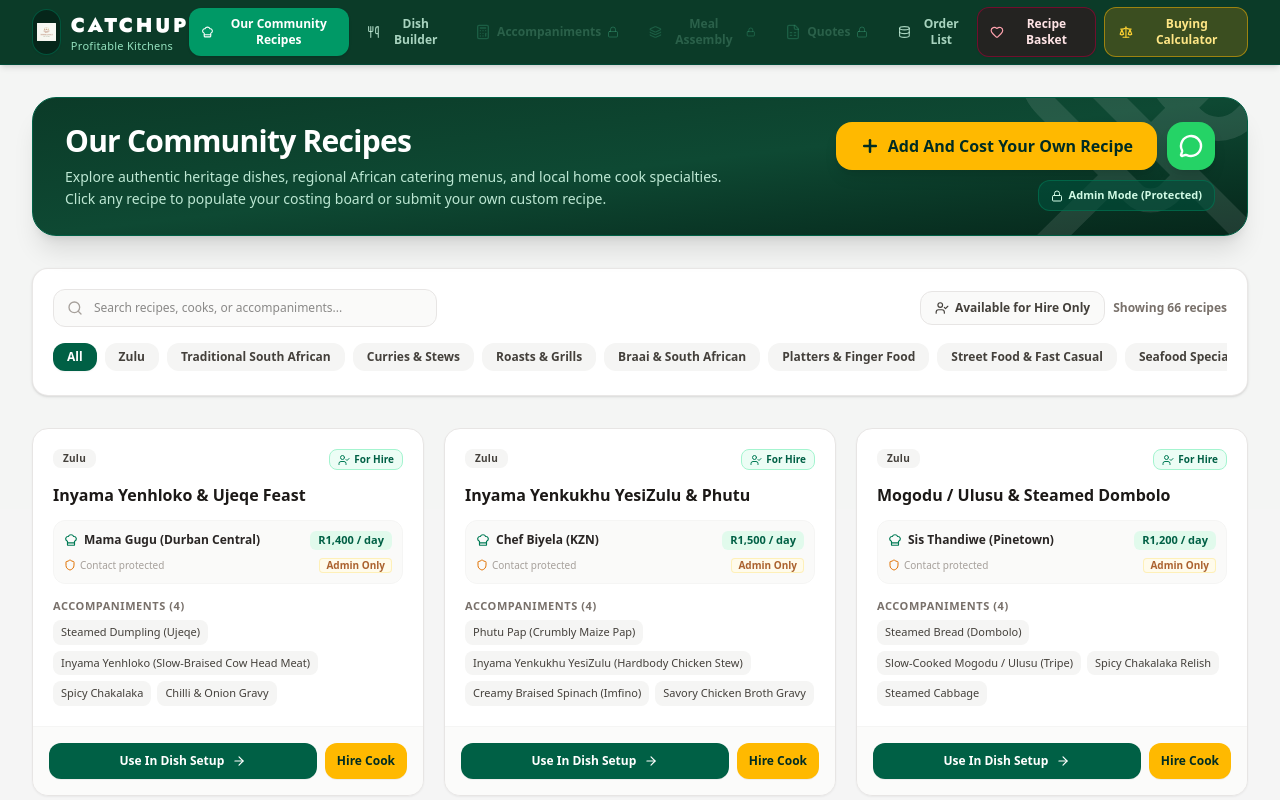
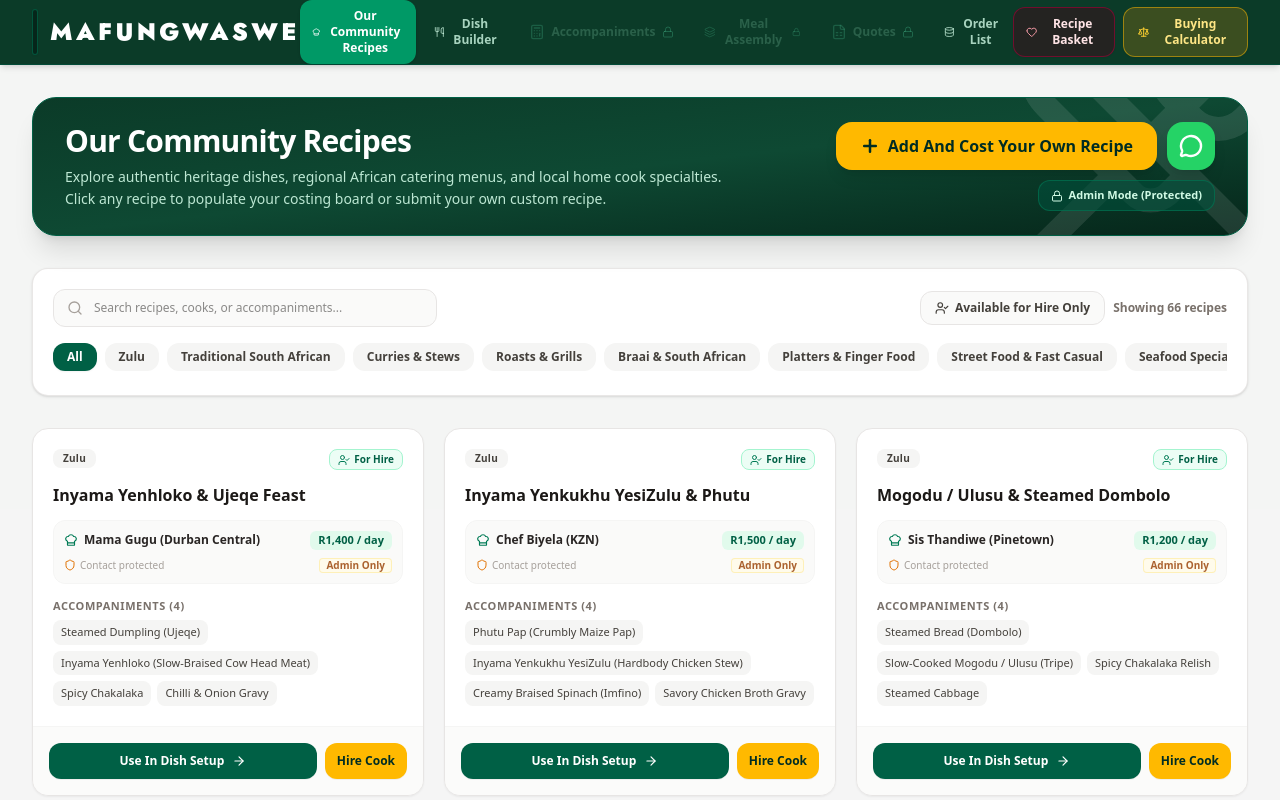
Before and after one commit to Mdengedwa/Mafungwase, a React (Vite) app: page / in a window 1280 px wide. Shown: the top 800 px of the page. Built offline with nearby package versions, Linux system fonts and the light colour scheme.

Commit message:
refactor: rename application to MAFUNGWASWE
Update project branding, logo, and metadata to reflect the new application name.

```diff
--- a/index.html
+++ b/index.html
@@ -3,7 +3,7 @@
   <head>
     <meta charset="UTF-8" />
     <meta name="viewport" content="width=device-width, initial-scale=1.0" />
-    <title>CATCHUP</title>
+    <title>MAFUNGWASWE</title>
     <link rel="preconnect" href="https://fonts.googleapis.com">
     <link rel="preconnect" href="https://fonts.gstatic.com" crossorigin>
     <link href="https://fonts.googleapis.com/css2?family=Jost:ital,wght@0,300..900;1,300..900&family=Montserrat:ital,wght@0,300..900;1,300..900&family=Plus+Jakarta+Sans:ital,wght@0,300..800;1,300..800&display=swap" rel="stylesheet">
--- a/metadata.json
+++ b/metadata.json
@@ -1,5 +1,5 @@
 {
-  "name": "CATCHUP",
+  "name": "MAFUNGWASWE",
   "description": "A professional food costing and quote accounting tool for caterers and food vendors.",
   "requestFramePermissions": [],
   "majorCapabilities": ["MAJOR_CAPABILITY_SERVER_SIDE_GEMINI_API"]
--- a/src/App.tsx
+++ b/src/App.tsx
@@ -23,7 +23,7 @@ import {
 } from './utils/calculations';
 import { RecipeBasketModal } from './components/RecipeBasketModal';
 
-import defaultLogoImg from './assets/images/food_costing_logo_1786443360654.jpg';
+import defaultLogoImg from './assets/images/mafungwaswe_logo_1787055278742.jpg';
 
 // Default Logo processed via Vite asset bundler for production/Vercel support
 export const DEFAULT_LOGO = defaultLogoImg;
@@ -53,7 +53,12 @@ export default function App() {
   // Logo State (stored in localStorage if modified, ensuring stale /src/ dev paths are cleared)
   const [logoUrl, setLogoUrl] = useState<string>(() => {
     const saved = localStorage.getItem('food_costing_app_logo');
-    if (!saved || saved.startsWith('/src/') || saved === '/logo.png') {
+    if (
+      !saved ||
+      saved.startsWith('/src/') ||
+      saved === '/logo.png' ||
+      saved.includes('food_costing_logo')
+    ) {
       return DEFAULT_LOGO;
     }
     return saved;
@@ -596,9 +601,8 @@ export default function App() {
               }}
             />
             <span className="font-futura font-black text-sm tracking-[0.14em] text-stone-100 uppercase">
-              CATCHUP
+              MAFUNGWASWE
             </span>
-            <span className="text-stone-300 font-semibold">• FOR PROFITABLE KITCHENS</span>
             <span>— Professional Catering Cost Accounting</span>
           </div>
           <p className="text-[11px] text-stone-500">
--- a/src/components/Header.tsx
+++ b/src/components/Header.tsx
@@ -1,5 +1,5 @@
 import React, { useState, useEffect } from 'react';
-import defaultLogoImg from '../assets/images/food_costing_logo_1786443360654.jpg';
+import defaultLogoImg from '../assets/images/mafungwaswe_logo_1787055278742.jpg';
 import {
   Utensils,
   Calculator,
@@ -95,17 +95,17 @@ export const Header: React.FC<HeaderProps> = ({
       <div className="max-w-7xl mx-auto px-4 sm:px-6 lg:px-8">
         <div className="flex items-center justify-between h-16">
           {/* Logo & Brand */}
-          <div className="flex items-center gap-2.5">
+          <div className="flex items-center gap-3">
             {isDev ? (
               <button
                 onClick={onOpenLogoModal}
                 title="[Developer Mode] Click to customize brand logo"
-                className="relative group flex items-center justify-center p-1 bg-[#06261A] rounded-2xl border border-amber-500/80 hover:border-amber-300 transition-all cursor-pointer overflow-hidden shadow-xs ring-2 ring-amber-500/30"
+                className="relative group flex items-center justify-center p-0.5 bg-[#06261A] rounded-2xl border border-amber-500/80 hover:border-amber-300 transition-all cursor-pointer overflow-hidden shadow-xs ring-2 ring-amber-500/30"
               >
                 <img
                   src={logoUrl || defaultLogoImg}
-                  alt="CATCHUP Logo"
-                  className="h-9 w-9 object-contain rounded-xl"
+                  alt="MAFUNGWASWE Logo"
+                  className="h-10 w-10 object-cover rounded-xl"
                   onError={(e) => {
                     const target = e.currentTarget as HTMLImageElement;
                     if (target.src !== defaultLogoImg) {
@@ -118,11 +118,11 @@ export const Header: React.FC<HeaderProps> = ({
                 </div>
               </button>
             ) : (
-              <div className="flex items-center justify-center p-1 bg-[#06261A] rounded-2xl border border-emerald-800/80 overflow-hidden shadow-xs">
+              <div className="flex items-center justify-center p-0.5 bg-[#06261A] rounded-2xl border border-emerald-800/80 overflow-hidden shadow-xs">
                 <img
                   src={logoUrl || defaultLogoImg}
-                  alt="CATCHUP Logo"
-                  className="h-9 w-9 object-contain rounded-xl"
+                  alt="MAFUNGWASWE Logo"
+                  className="h-10 w-10 object-cover rounded-xl"
                   onError={(e) => {
                     const target = e.currentTarget as HTMLImageElement;
                     if (target.src !== defaultLogoImg) {
@@ -132,12 +132,9 @@ export const Header: React.FC<HeaderProps> = ({
                 />
               </div>
             )}
-            <div className="flex flex-col">
-              <span className="font-futura font-black text-xl tracking-[0.18em] uppercase text-white select-none leading-tight font-['Jost','Futura','Futura_PT','Montserrat','Century_Gothic',sans-serif]">
-                CATCHUP
-              </span>
-              <span className="text-[10px] sm:text-[11px] font-medium tracking-wide text-emerald-200/90 leading-none mt-0.5 select-none whitespace-nowrap">
-                Profitable Kitchens
+            <div className="flex items-center">
+              <span className="font-futura font-black text-xl sm:text-2xl tracking-[0.16em] uppercase text-white select-none leading-none font-['Jost','Futura','Futura_PT','Montserrat','Century_Gothic',sans-serif]">
+                MAFUNGWASWE
               </span>
             </div>
           </div>
--- a/src/components/LogoUploadModal.tsx
+++ b/src/components/LogoUploadModal.tsx
@@ -1,6 +1,6 @@
 import React, { useState } from 'react';
 import { Image, Upload, RotateCcw, X, Check } from 'lucide-react';
-import defaultLogoImg from '../assets/images/food_costing_logo_1786443360654.jpg';
+import defaultLogoImg from '../assets/images/mafungwaswe_logo_1787055278742.jpg';
 
 interface LogoUploadModalProps {
   isOpen: boolean;
--- a/src/components/QuoteScreen.tsx
+++ b/src/components/QuoteScreen.tsx
@@ -13,7 +13,7 @@ import {
   Check,
 } from 'lucide-react';
 import { Meal, Quote, QuoteMealItem } from '../types';
-import defaultLogoImg from '../assets/images/food_costing_logo_1786443360654.jpg';
+import defaultLogoImg from '../assets/images/mafungwaswe_logo_1787055278742.jpg';
 import {
   formatCurrency,
   formatPercent,
@@ -434,8 +434,8 @@ Thank you for choosing our catering service!
               <div className="flex items-center gap-3">
                 <img
                   src={logoUrl || defaultLogoImg}
-                  alt="CATCHUP Logo"
-                  className="h-12 w-12 object-contain rounded-lg"
+                  alt="MAFUNGWASWE Logo"
+                  className="h-12 w-12 object-cover rounded-lg"
                   onError={(e) => {
                     const target = e.currentTarget as HTMLImageElement;
                     if (target.src !== defaultLogoImg) {
--- a/src/components/RecipeBasketModal.tsx
+++ b/src/components/RecipeBasketModal.tsx
@@ -99,7 +99,7 @@ export const RecipeBasketModal: React.FC<RecipeBasketModalProps> = ({
 
     text += `--------------------------------------------------\n`;
     text += `💰 GRAND TOTAL: ${formatCurrency(totalBasketCost)} (Calculated on Pack Prices)\n`;
-    text += `Generated via CATCHUP Profitable Kitchens`;
+    text += `Generated via MAFUNGWASWE`;
 
     navigator.clipboard.writeText(text);
     setCopiedText(true);
```
Also changed, not shown: public/mafungwaswe_logo.jpg (added), src/assets/images/mafungwaswe_logo_1787055278742.jpg (added).
